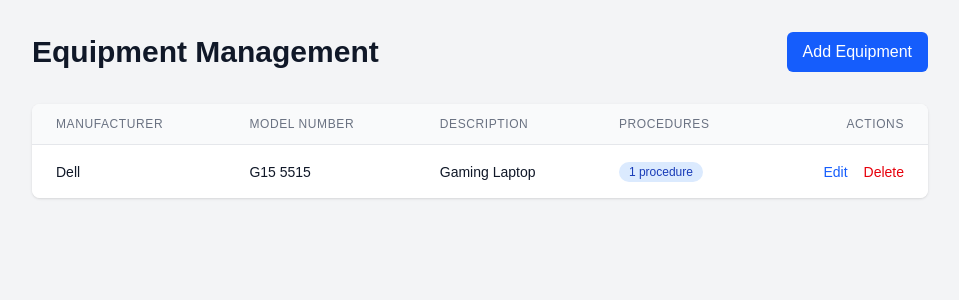
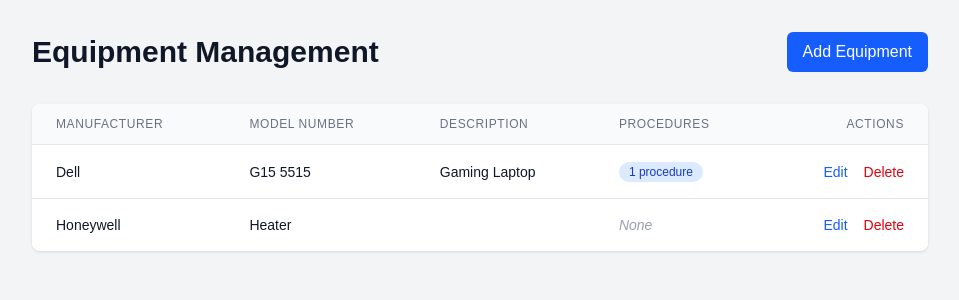
Before and after one commit to paulwoods/equipment, a Next.js app: page / in a window 1280 px wide. Shown: the top 300 px of the page, without its empty margins (160-1119 px from the left). Built offline with nearby package versions, Linux system fonts and the light colour scheme.

Commit message:
feat(equipment): allow optional description field and add new equipment entry
- Made `description` optional in the `Equipment` type
- Removed `required` attribute from the description field in `EquipmentForm`
- Added a new equipment item for "Honeywell Heater" in `equipment.json`

```diff
--- a/data/equipment.json
+++ b/data/equipment.json
@@ -29,5 +29,13 @@
         ]
       }
     ]
+  },
+  {
+    "manufacturer": "Honeywell",
+    "modelNumber": "Heater",
+    "description": "",
+    "purchaseDate": "2005-12-28T00:00:00.000Z",
+    "procedures": [],
+    "id": "2dbz1lw"
   }
 ]
--- a/src/components/EquipmentForm.tsx
+++ b/src/components/EquipmentForm.tsx
@@ -72,7 +72,6 @@ export default function EquipmentForm({ equipment, onSubmit, onCancel }: Equipme
           name="description"
           value={formData.description}
           onChange={handleChange}
-          required
           rows={3}
           className="mt-1 block w-full border border-gray-300 rounded-md shadow-sm p-2 text-black"
         />
--- a/src/types/equipment.ts
+++ b/src/types/equipment.ts
@@ -4,7 +4,7 @@ export interface Equipment {
   id: string;
   manufacturer: string;
   modelNumber: string;
-  description: string;
+  description?: string;
   purchaseDate: Date;
   procedures?: Procedure[];
 }
```
